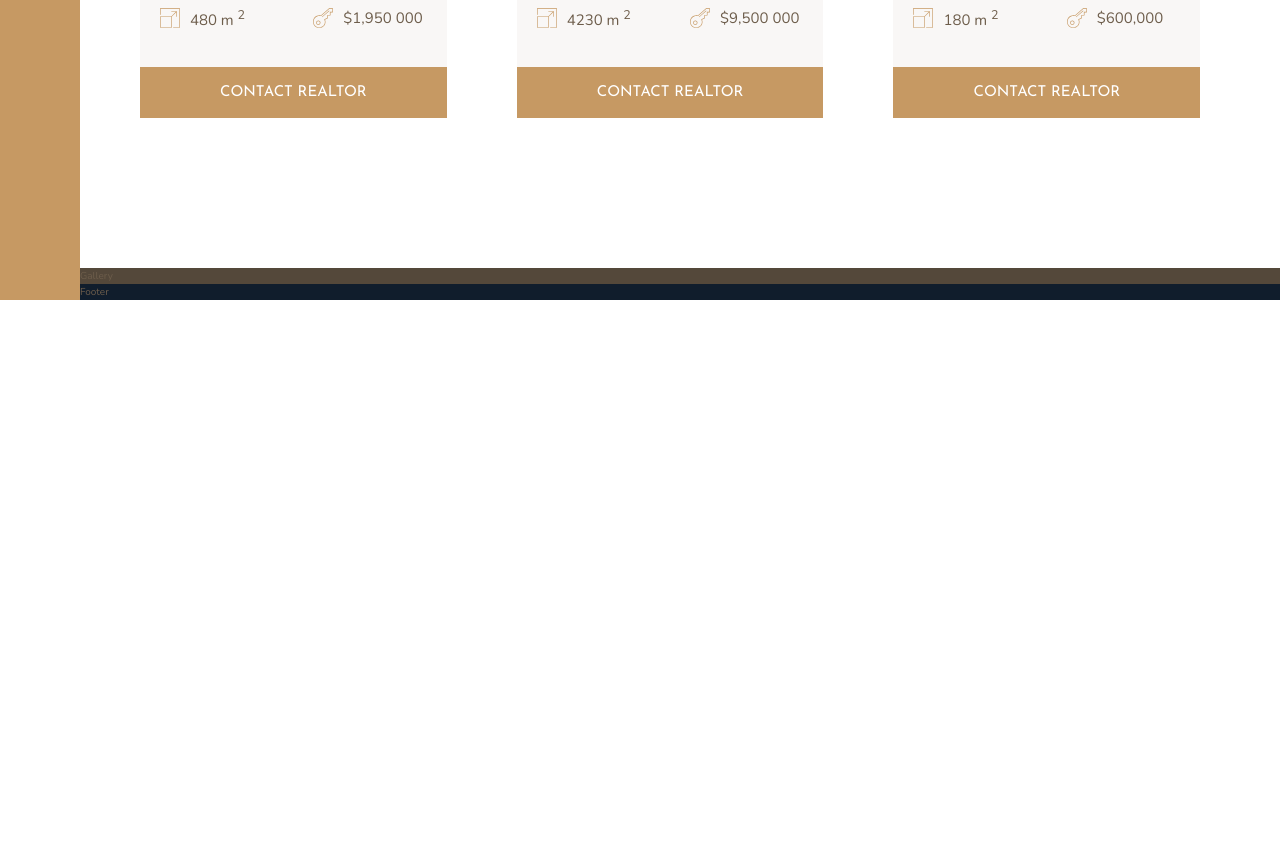
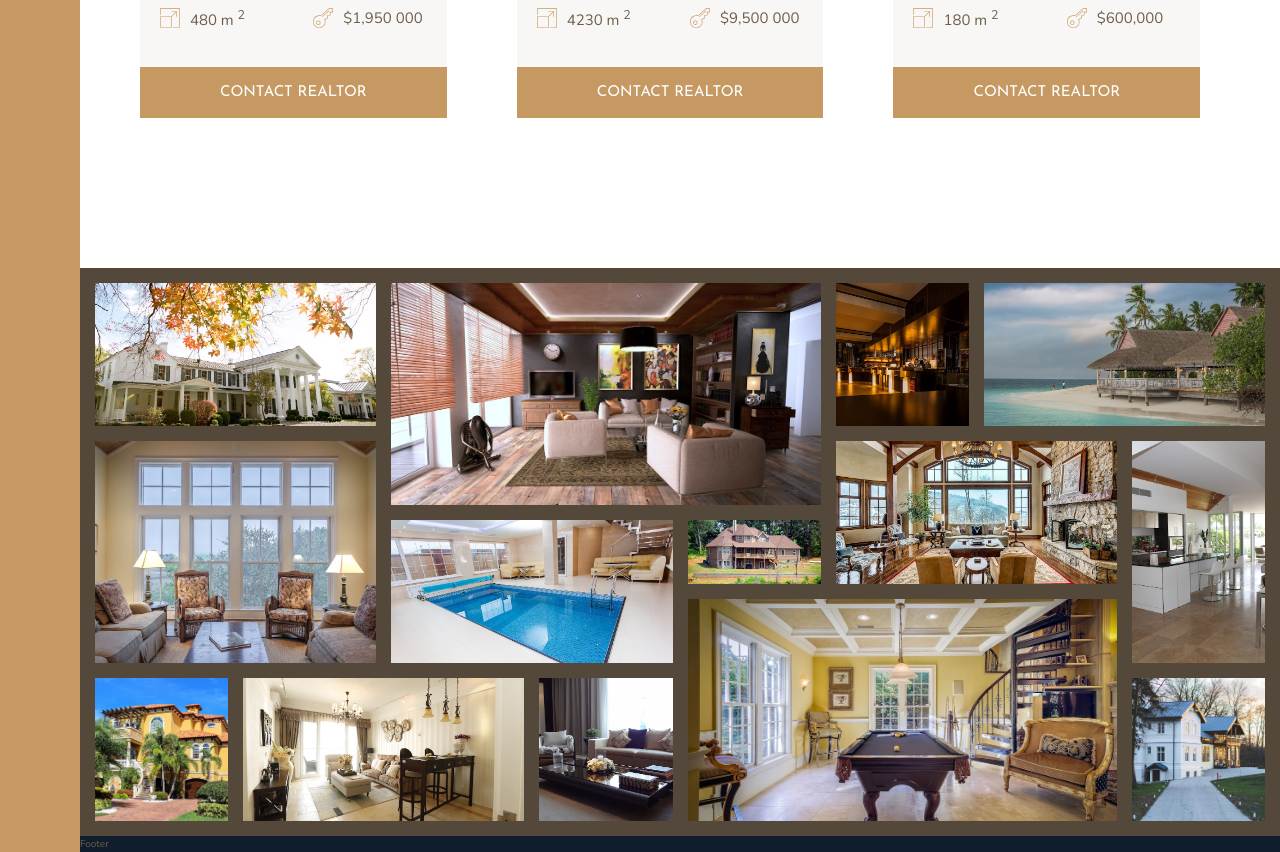
Before and after one commit to natalya-sv/css-course, a website: page Nexter/index.html in a window 1280 px wide. Shown: the part 2850-3702 px from the top of the page. Before the commit the page ends 3150 px from the top, so only its background shows below. Drawn offline with nearby package versions, Linux system fonts and the light colour scheme.

Commit message:
add gallery section

```diff
--- a/Nexter/index.html
+++ b/Nexter/index.html
@@ -298,7 +298,50 @@
         <button class="btn home__btn">Contact realtor</button>
       </div>
     </section>
-    <section class="gallery">Gallery</section>
+    <section class="gallery">
+      <figure class="gallery__item gallery__item--1">
+        <img src="img/gal-1.jpeg" alt="Gallery 1" class="gallery__img" />
+      </figure>
+      <figure class="gallery__item gallery__item--2">
+        <img src="img/gal-2.jpeg" alt="Gallery 2" class="gallery__img" />
+      </figure>
+      <figure class="gallery__item gallery__item--3">
+        <img src="img/gal-3.jpeg" alt="Gallery 3" class="gallery__img" />
+      </figure>
+      <figure class="gallery__item gallery__item--4">
+        <img src="img/gal-4.jpeg" alt="Gallery 4" class="gallery__img" />
+      </figure>
+      <figure class="gallery__item gallery__item--5">
+        <img src="img/gal-5.jpeg" alt="Gallery 5" class="gallery__img" />
+      </figure>
+      <figure class="gallery__item gallery__item--6">
+        <img src="img/gal-6.jpeg" alt="Gallery 6" class="gallery__img" />
+      </figure>
+      <figure class="gallery__item gallery__item--7">
+        <img src="img/gal-7.jpeg" alt="Gallery 7" class="gallery__img" />
+      </figure>
+      <figure class="gallery__item gallery__item--8">
+        <img src="img/gal-8.jpeg" alt="Gallery 8" class="gallery__img" />
+      </figure>
+      <figure class="gallery__item gallery__item--9">
+        <img src="img/gal-9.jpeg" alt="Gallery 9" class="gallery__img" />
+      </figure>
+      <figure class="gallery__item gallery__item--10">
+        <img src="img/gal-10.jpeg" alt="Gallery 10" class="gallery__img" />
+      </figure>
+      <figure class="gallery__item gallery__item--11">
+        <img src="img/gal-11.jpeg" alt="Gallery 11" class="gallery__img" />
+      </figure>
+      <figure class="gallery__item gallery__item--12">
+        <img src="img/gal-12.jpeg" alt="Gallery 12" class="gallery__img" />
+      </figure>
+      <figure class="gallery__item gallery__item--13">
+        <img src="img/gal-13.jpeg" alt="Gallery 13" class="gallery__img" />
+      </figure>
+      <figure class="gallery__item gallery__item--14">
+        <img src="img/gal-14.jpeg" alt="Gallery 14" class="gallery__img" />
+      </figure>
+    </section>
     <footer class="footer">Footer</footer>
   </body>
 </html>
--- a/Nexter/sass/_gallery.scss
+++ b/Nexter/sass/_gallery.scss
@@ -1,4 +1,74 @@
 .gallery {
   background-color: $color-grey-dark-1;
   grid-column: full-start / full-end;
+  display: grid;
+  grid-template-columns: repeat(8, 1fr);
+  grid-template-rows: repeat(7, 5vw);
+  grid-gap: 1.5rem;
+  padding: 1.5rem;
+
+  &__item {
+    &--1 {
+      grid-row: 1 / span 2;
+      grid-column: 1 / span 2;
+    }
+    &--2 {
+      grid-row: 1 / span 3;
+      grid-column: 3 / span 3;
+    }
+    &--3 {
+      grid-row: 1 / span 2;
+      grid-column: 6 / 7;
+    }
+    &--4 {
+      grid-row: 1 / span 2;
+      grid-column: 7/ -1;
+    }
+    &--5 {
+      grid-row: 3 / span 3;
+      grid-column: 1 / span 2;
+    }
+    &--6 {
+      grid-row: 4 / span 2;
+      grid-column: 3 / span 2;
+    }
+    &--7 {
+      grid-row: 4 / 5;
+      grid-column: 5 / 6;
+    }
+    &--8 {
+      grid-row: 3 / span 2;
+      grid-column: 6 / span 2;
+    }
+    &--9 {
+      grid-row: 3 / span 3;
+      grid-column: 8 / -1;
+    }
+    &--10 {
+      grid-row: 6 / span 2;
+      grid-column: 1 / 2;
+    }
+    &--11 {
+      grid-row: 6 / span 2;
+      grid-column: 2 / span 2;
+    }
+    &--12 {
+      grid-row: 6 / span 2;
+      grid-column: 4 / 5;
+    }
+    &--13 {
+      grid-row: 5 / span 3;
+      grid-column: 5 / span 3;
+    }
+    &--14 {
+      grid-row: 6 / span 2;
+      grid-column: 8 / 9;
+    }
+  }
+  &__img {
+    width: 100%;
+    height: 100%;
+    object-fit: cover;
+    display: block;
+  }
 }
```
Also changed, not shown: Nexter/css/style.css.
